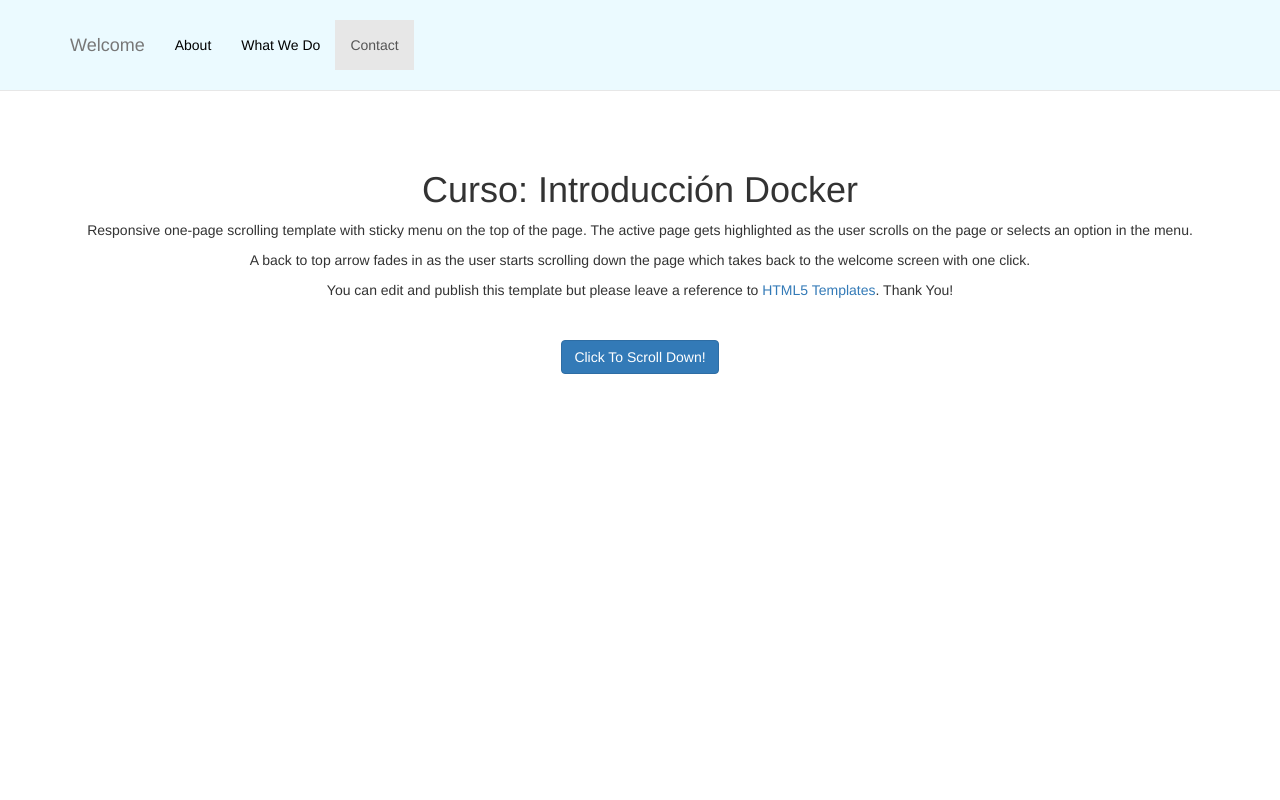
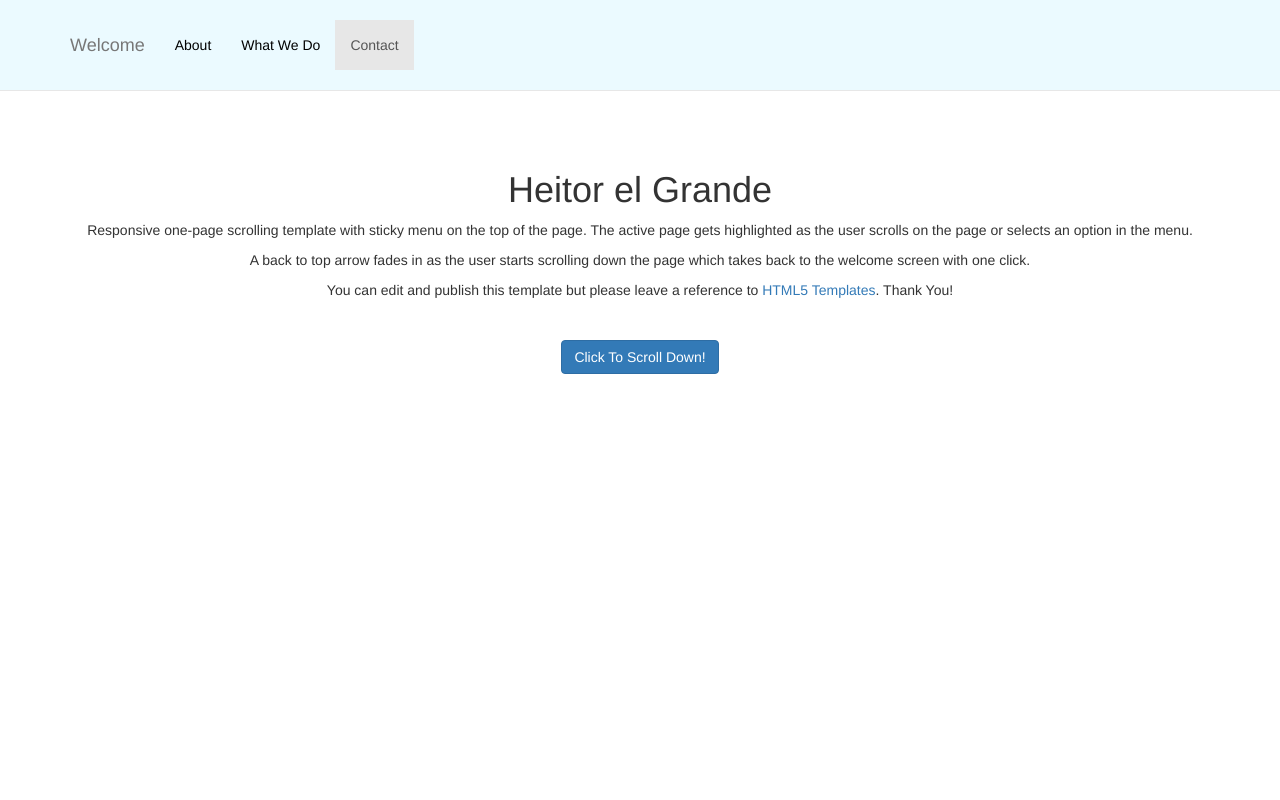
Before and after one commit to Heitor077/Lucas-Examen03, a plain HTML site: page Archivo (451)/public_html/index.html in a window 1280 px wide. Shown: the top 800 px of the page. Drawn offline with Linux system fonts and the light colour scheme.

Commit message:
cambio nombre html

```diff
--- a/Archivo (451)/public_html/index.html
+++ b/Archivo (451)/public_html/index.html
@@ -46,7 +46,7 @@
         <div class="container">
             <div class="row">
                 <div class="col-lg-12">
-                    <h1>Curso: Introducción Docker</h1>
+                    <h1>Heitor el Grande</h1>
                     <p>Responsive one-page scrolling template with sticky menu on the top of the page. The active page gets highlighted as the user scrolls on the page or selects an option in the menu.</p>
 					<p>A back to top arrow fades in as the user starts scrolling down the page which takes back to the welcome screen with one click.</p>
 					<p>You can edit and publish this template but please leave a reference to <a href="https://html5-templates.com/" target="_blank" rel="nofollow">HTML5 Templates</a>. Thank You!</p>
```
